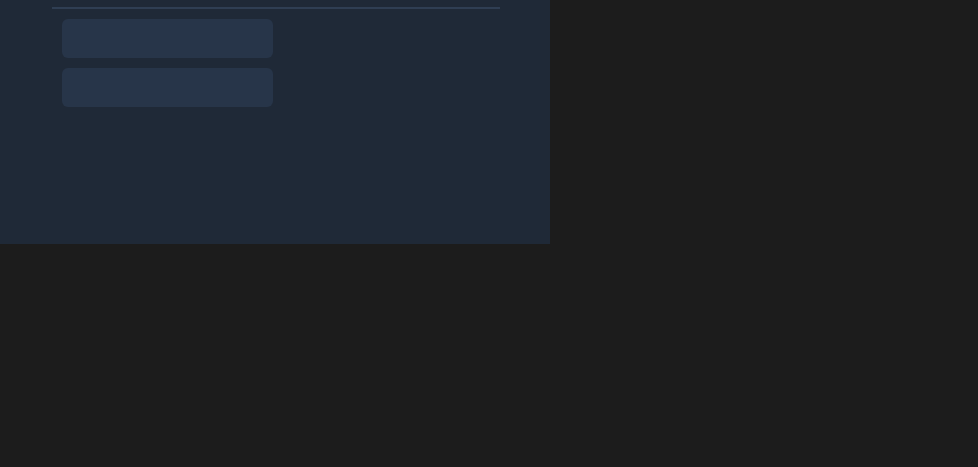
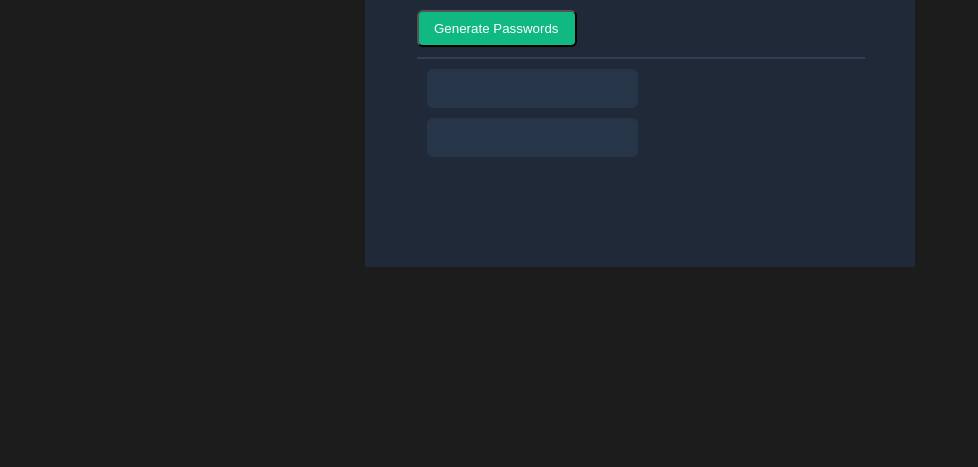
Before and after one commit to ajuan54/Password-Generator-practice, a website built with Parcel: page index.html in a window 1280 px wide. Shown: the part 333-800 px from the top of the page, without its empty margins (0-978 px from the left). Built offline with nearby package versions, Linux system fonts and the light colour scheme.

Commit message:
centered containter container:   display: grid;   place-content: center;   margin-top: 50px;

```diff
--- a/src/styles.css
+++ b/src/styles.css
@@ -14,7 +14,9 @@ body {
   align-items: center;
 }
 .container {
-  align-self: center;
+  display: grid;
+  place-content: center;
+  margin-top: 50px;
 }
 
 h1 {
```
